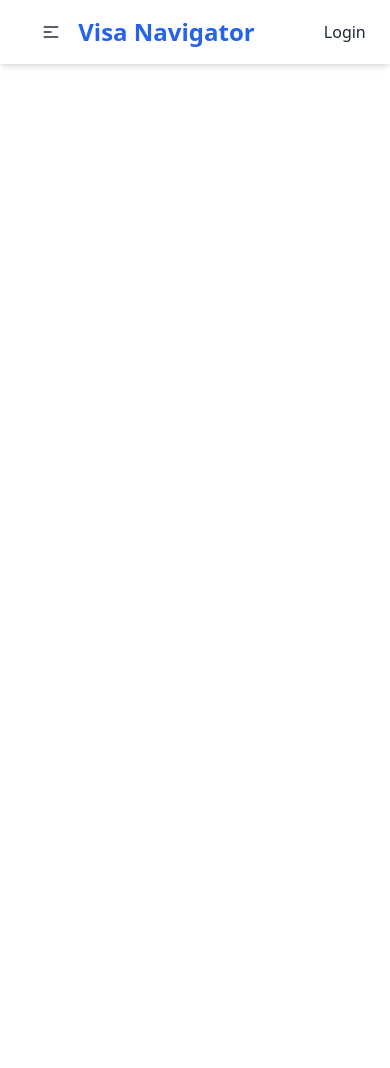
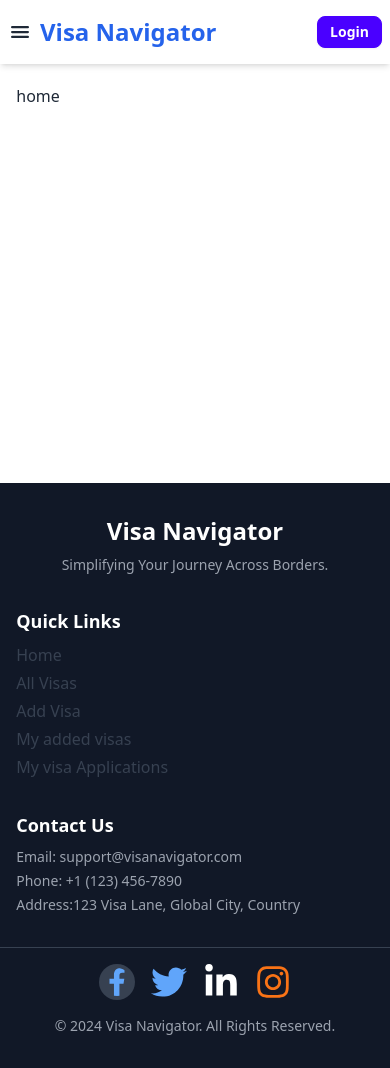
Before and after one commit to Mehedihasan-99/visa-navigator-client-site, a React (Vite) app: page / in a window 390 px wide. Before the commit the page ends 844 px from the top, so only its background shows below. Built offline with nearby package versions, Linux system fonts and the light colour scheme.

Commit message:
added footer

```diff
--- a/package.json
+++ b/package.json
@@ -14,6 +14,7 @@
     "match-sorter": "^8.0.0",
     "react": "^18.3.1",
     "react-dom": "^18.3.1",
+    "react-icons": "^5.4.0",
     "react-router-dom": "^7.0.2",
     "sort-by": "^1.2.0"
   },
--- /dev/null
+++ b/src/components/Footer/Footer.jsx
@@ -0,0 +1,66 @@
+import { FaFacebookF, FaTwitter, FaLinkedinIn, FaInstagram } from "react-icons/fa";
+import { NavLink, Link } from "react-router-dom";
+
+const Footer = () => {
+
+    const links = <div className="flex flex-col gap-1 text-gray-700">
+        <NavLink to="/" className='hover:text-blue-600'>Home</NavLink>
+        <NavLink to="/all-visas" className='hover:text-blue-600'>All Visas</NavLink>
+        <NavLink to="/add-visa" className='hover:text-blue-600'>Add Visa</NavLink>
+        <NavLink to="/my-added-visas" className='hover:text-blue-600'>My added visas</NavLink>
+        <NavLink to="/my-applications" className='hover:text-blue-600'>My visa Applications</NavLink>
+    </div>;
+
+    return (
+        <footer className="bg-gray-900  text-white py-8">
+            <div className="w-11/12 mx-auto grid grid-cols-1 sm:grid-cols-3 gap-8 ">
+                <div className="text-center md:text-start">
+                    <h1 className="text-2xl font-bold"><Link to="/"> Visa Navigator </Link></h1>
+                    <p className="mt-2 text-sm text-gray-400">
+                        Simplifying Your Journey Across Borders.
+                    </p>
+                </div>
+                <div>
+                    <h2 className="text-lg font-semibold">Quick Links</h2>
+                    <ul className="mt-2 space-y-2 text-gray-300">
+                        {links}
+                    </ul>
+                </div>
+                <div>
+                    <h2 className="text-lg font-semibold">Contact Us</h2>
+                    <p className="mt-2 text-sm text-gray-400">
+                        Email: support@visanavigator.com</p>
+                    <p className="mt-1 text-sm text-gray-400">Phone: +1 (123) 456-7890</p>
+                    <p className="mt-1 text-sm text-gray-400">
+                        Address:
+                        <span>123 Visa Lane, Global City, Country</span>
+                    </p>
+                </div>
+            </div>
+            <div className="mt-8 border-t border-gray-700 pt-4 flex flex-col sm:flex-row justify-between items-center px-4">
+                {/* Social Media Links */}
+                <div className="flex space-x-4">
+                    <Link to="https://facebook.com" target="_blank">
+                        <FaFacebookF className="text-4xl text-blue-400  rounded-full p-1 bg-gray-700" />
+                    </Link>
+                    <Link to="https://twitter.com" target="_blank">
+                        <FaTwitter className="text-4xl text-blue-400" />
+                    </Link>
+                    <Link to="https://linkedin.com" target="_blank">
+                        <FaLinkedinIn className="text-4xl" />
+                    </Link>
+                    <Link to="https://instagram.com" target="_blank">
+                        <FaInstagram className="text-4xl text-orange-500" />
+                    </Link>
+                </div>
+
+                {/* Legal */}
+                <p className="mt-4 sm:mt-0 text-sm text-gray-400">
+                    © {new Date().getFullYear()} Visa Navigator. All Rights Reserved.
+                </p>
+            </div>
+        </footer>
+    );
+};
+
+export default Footer;
--- /dev/null
+++ b/src/components/Layout/MainLayout.jsx
@@ -0,0 +1,22 @@
+import React from 'react';
+import Navbar from '../Navbar/Navbar';
+import { Outlet } from 'react-router-dom';
+import Footer from '../Footer/Footer';
+
+const MainLayout = () => {
+    return (
+        <div className="relative">
+            <header className="sticky top-0 z-50 w-full">
+                <Navbar></Navbar>
+            </header>
+            <main className="min-h-[calc(100vh-465px)] w-11/12 mx-auto my-5 lg:my-10">
+                <Outlet></Outlet>
+            </main>
+            <footer>
+                <Footer></Footer>
+            </footer>
+        </div>
+    );
+};
+
+export default MainLayout;
--- a/src/components/Navbar/Navbar.jsx
+++ b/src/components/Navbar/Navbar.jsx
@@ -1,9 +1,10 @@
 import React from 'react';
-import { NavLink } from 'react-router-dom';
+import { Link, NavLink } from 'react-router-dom';
+import { IoMenu } from "react-icons/io5";
 
 const Navbar = () => {
 
-    const links = <div className="flex flex-col md:flex-row gap-5 text-gray-700">
+    const links = <div className="flex flex-col md:flex-row gap-2 md:gap-5 text-gray-700">
         <NavLink to="/" className='hover:text-blue-600'>Home</NavLink>
         <NavLink to="/all-visas" className='hover:text-blue-600'>All Visas</NavLink>
         <NavLink to="/add-visa" className='hover:text-blue-600'>Add Visa</NavLink>
@@ -13,22 +14,11 @@ const Navbar = () => {
 
     return (
         <div className='shadow-md'>
-            <div className="navbar justify-between w-11/12 mx-auto bg-base-100">
-                <div className="nav-start">
+            <div className="navbar justify-between md:w-11/12 mx-auto bg-base-100">
+                <div className="nav-start space-x-2">
                     <div className="dropdown">
-                        <div tabIndex={0} role="button" className="btn btn-ghost md:hidden">
-                            <svg
-                                xmlns="http://www.w3.org/2000/svg"
-                                className="h-5 w-5"
-                                fill="none"
-                                viewBox="0 0 24 24"
-                                stroke="currentColor">
-                                <path
-                                    strokeLinecap="round"
-                                    strokeLinejoin="round"
-                                    strokeWidth="2"
-                                    d="M4 6h16M4 12h8m-8 6h16" />
-                            </svg>
+                        <div tabIndex={0} role="button" className=" text-2xl md:hidden">
+                            <IoMenu />
                         </div>
                         <ul
                             tabIndex={0}
@@ -44,7 +34,12 @@ const Navbar = () => {
                     </ul>
                 </div>
                 <div className="nav-end">
-                    <button>Login</button>
+                    <button className="btn btn-primary btn-sm text-white">
+                        <Link to="/login"> Login </Link>
+                    </button>
+                    {/* <button className="btn btn-secondary btn-sm text-white">
+                        <Link to="/register"> Register </Link>
+                    </button> */}
                 </div>
             </div>
         </div>
```
Also changed, not shown: src/Router/route.jsx (+24 -2 lines), 1 other file (tests, documents, lock files or other folders).
